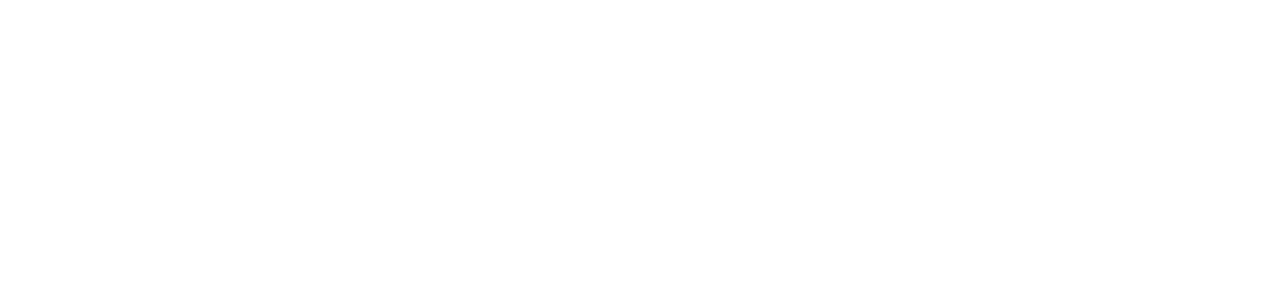
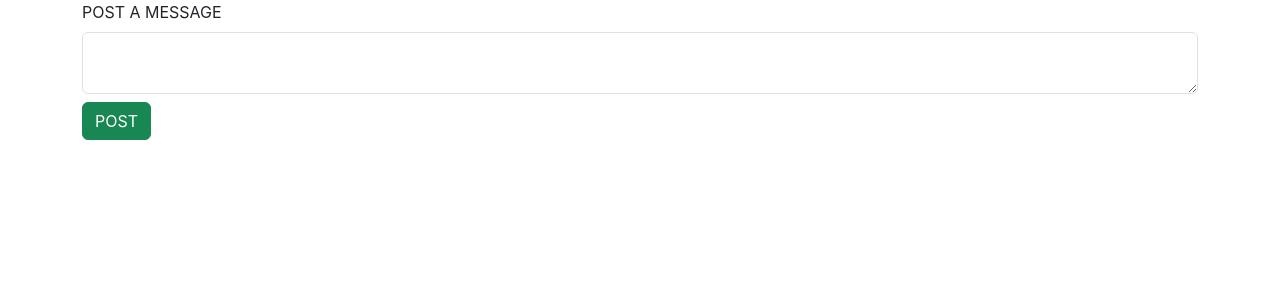
Before and after one commit to Mercymaryantony/Bloggapp-frontend, a React (Create React App) app: page /create in a window 1280 px wide. Before the commit this address had no page. Shown: the top 300 px of the page. Built offline with nearby package versions, Linux system fonts and the light colour scheme.

Commit message:
create post done

```diff
--- a/src/App.js
+++ b/src/App.js
@@ -11,7 +11,7 @@
     <Routes>
       <Route path='/' element={<Signin/>} />
       <Route path='/signup' element={<Signup/>} />
-      <Route path='/signup' element={<Createpost/>} />
+      <Route path='/create' element={<Createpost/>} />
 
     </Routes>
     </BrowserRouter>
--- a/src/components/Createpost.jsx
+++ b/src/components/Createpost.jsx
@@ -1,8 +1,51 @@
-import React from 'react'
+import axios from 'axios'
+import React, { useState } from 'react'
 
 const Createpost = () => {
+
+    const [input,setInput]=useState(
+        {
+            "userId":sessionStorage.getItem("userId"),
+            "Message":""
+        }
+    )
+    const inputHandler=(event)=>{
+        setInput({...input,[event.target.name]:event.target.value})
+    }
+    const readValue=()=>{
+        console.log(input)
+        axios.post("http://localhost:3030/create",input,{headers:{"token":sessionStorage.getItem("token"),"Content-Type":"application/json"}}).then(
+            (response)=>{
+                if (response.data.status=="success") {
+                    alert("Posted successfully")
+                } else {
+                    alert("Something went wrong")
+                }
+            }
+        ).catch(
+            (error)=>{
+                console.log(error)
+            }
+        )
+    }
   return (
-    <div>Createpost</div>
+    <div>
+    <div className="container">
+        <div className="row">
+            <div className="col col-12 col-sm-12 col-md-12 col-lg-12 col-xl-12 col-xxl-12">
+                <div className="row g-2">
+                    <div className="col col-12 col-sm-12 col-md-12 col-lg-12 col-xl-12 col-xxl-12">
+                        <label htmlFor="" className="form-label">POST A MESSAGE</label>
+                        <textarea name="Message" value={input.Message} onChange={inputHandler} id="" className="form-control"></textarea>
+                    </div>
+                    <div className="col col-12 col-sm-12 col-md-12 col-lg-12 col-xl-12 col-xxl-12">
+                        <button className="btn btn-success" onClick={readValue}>POST</button>
+                    </div>
+                </div>
+            </div>
+        </div>
+    </div>
+    </div>
   )
 }
 
```
